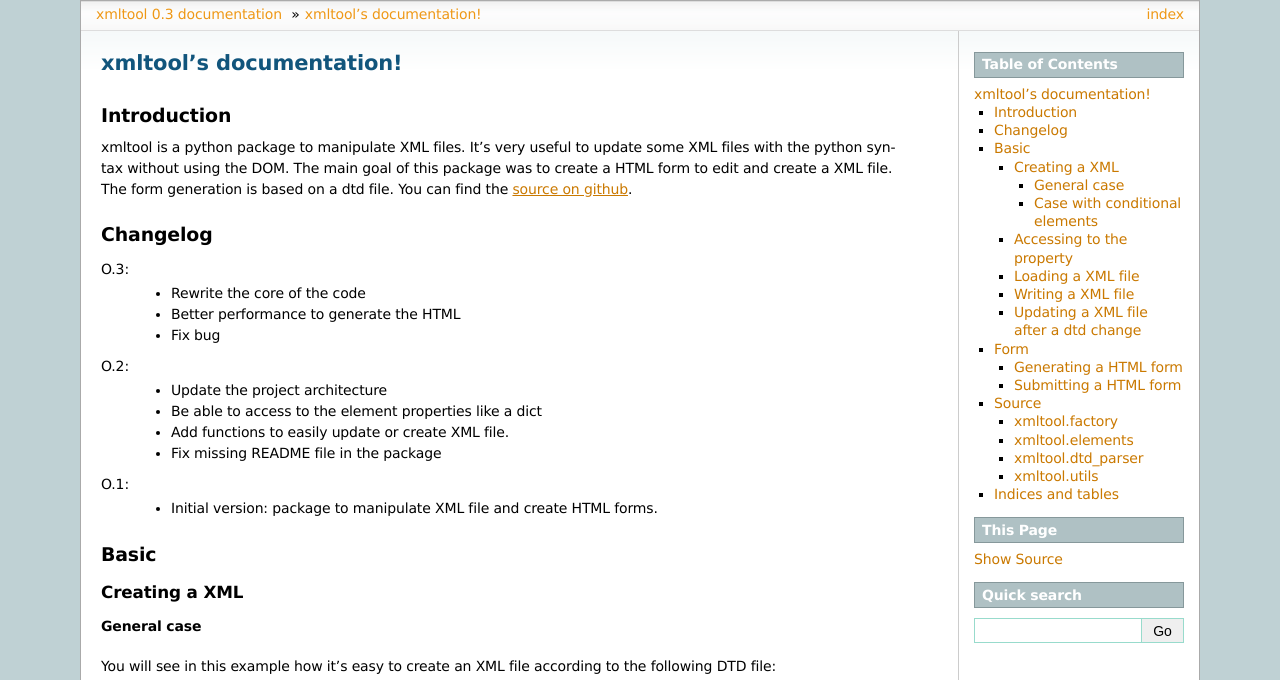
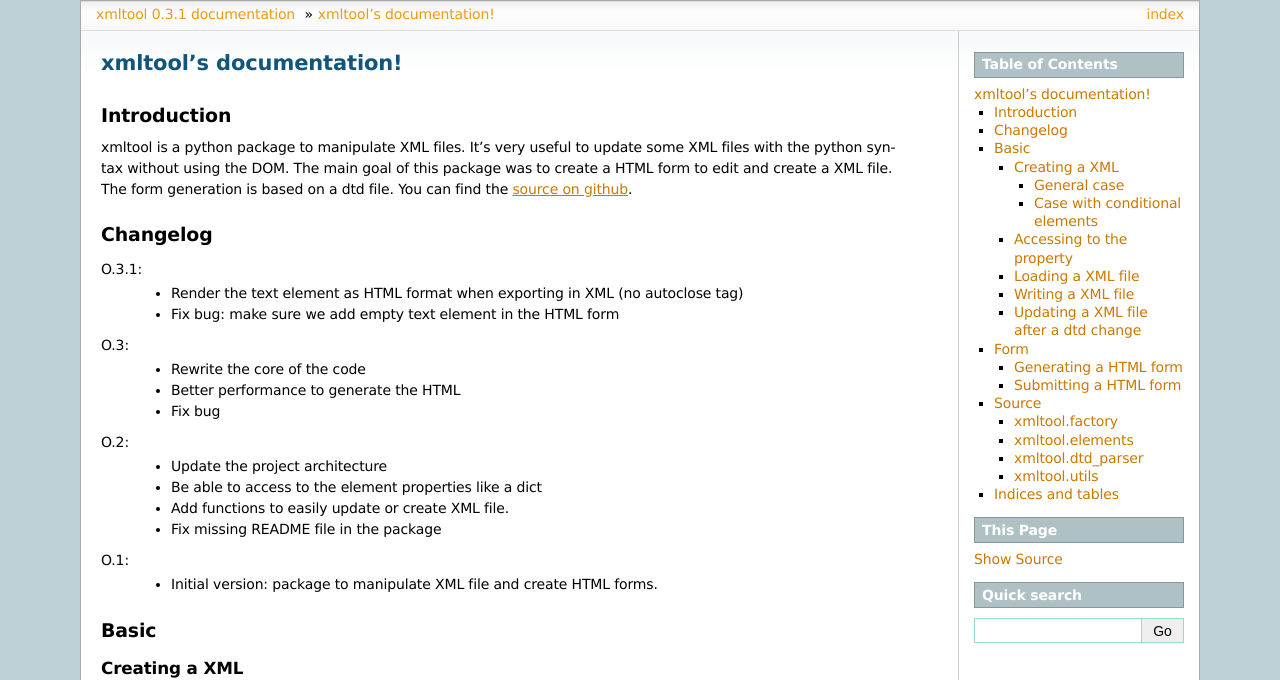
Before and after one commit to LeResKP/xmltool, a Sphinx documentation site: the page built from docs/index.rst, in a window 1280 px wide and 900 px high, cut to the strip 0-680 px from the top of the window. Built offline with Sphinx 7.4.7, drawn with Linux system fonts in a browser that asks for light colours; formulas are drawn with MathJax 3; some of the changed text lies outside the part shown.

Commit message:
bump version and changelog

```diff
--- a/README.rst
+++ b/README.rst
@@ -8,6 +8,10 @@ The main goal of this package was to create a HTML form to edit and create a XML
 
 Changelog
 =========
+
+O.3.1:
+    * Render the text element as HTML format when exporting in XML (no autoclose tag)
+    * Fix bug: make sure we add empty text element in the HTML form
 
 O.3:
     * Rewrite the core of the code
--- a/docs/changelog.rst.inc
+++ b/docs/changelog.rst.inc
@@ -1,5 +1,9 @@
 Changelog
 =========
+
+O.3.1:
+    * Render the text element as HTML format when exporting in XML (no autoclose tag)
+    * Fix bug: make sure we add empty text element in the HTML form
 
 O.3:
     * Rewrite the core of the code
--- a/docs/conf.py
+++ b/docs/conf.py
@@ -48,9 +48,9 @@ copyright = u'2012, Aurélien Matouillot'
 # built documents.
 #
 # The short X.Y version.
-version = '0.3'
+version = '0.3.1'
 # The full version, including alpha/beta/rc tags.
-release = '0.3'
+release = '0.3.1'
 
 # The language for content autogenerated by Sphinx. Refer to documentation
 # for a list of supported languages.
--- a/setup.py
+++ b/setup.py
@@ -8,7 +8,7 @@ try:
 except ImportError:
     pass
 
-version = '0.3'
+version = '0.3.1'
 
 setup(name='xmltool',
       version=version,
```
Also changed, not shown: 1 other file.
